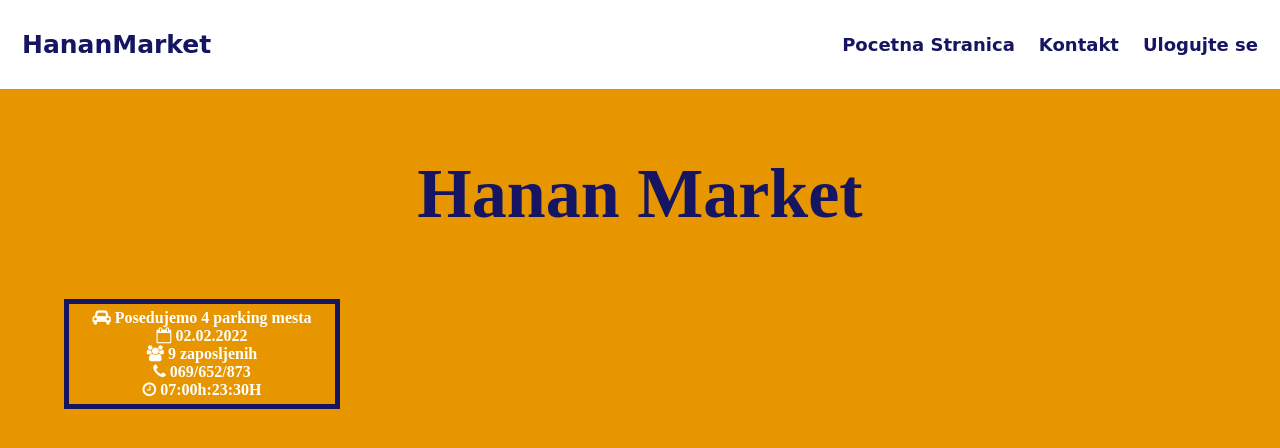
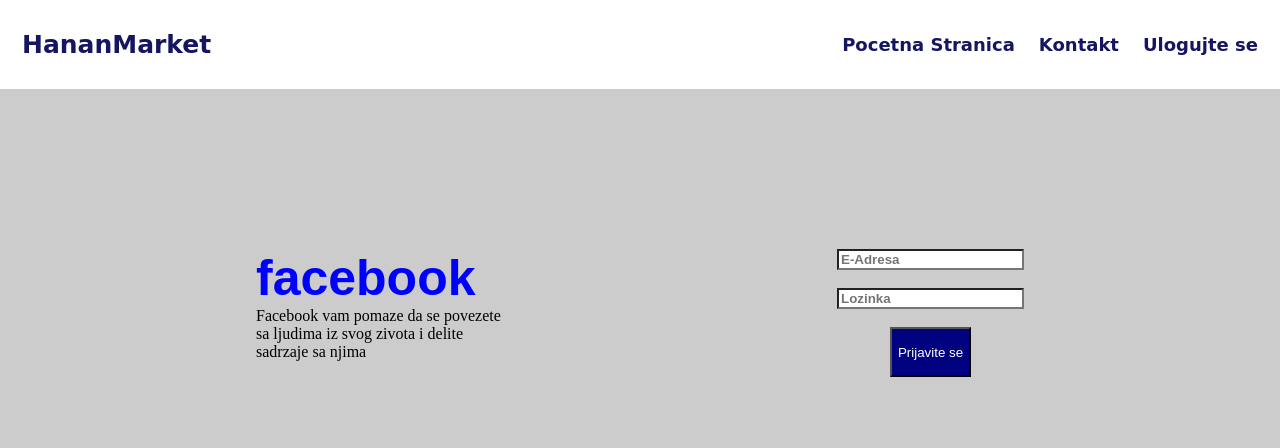
Before and after one commit to KurtasinovicKerim/IT-CAMP2, a plain HTML site: page HTML-CSS/Kerim Kurtasinovic Home Work/web.html in a window 1280 px wide. Drawn offline with Linux system fonts and the light colour scheme.

Commit message:
facebook login form added to web.html

```diff
--- a/HTML-CSS/Kerim Kurtasinovic Home Work/design.css
+++ b/HTML-CSS/Kerim Kurtasinovic Home Work/design.css
@@ -3,7 +3,7 @@
 }
 
 body {
-  background-color: #e79600;
+  background-color: #cccccc;
 }
 
 .header-1 {
@@ -76,7 +76,7 @@ body {
   font-family: "Suez One", serif;
   width: 20%;
   height: 50%;
-  border: 5px solid #151562;
+  border: 5px solid #000000;
   text-align: center;
   padding: 5px;
 }
@@ -99,3 +99,52 @@ body {
 .header-1 a:active {
   color: #000000;
 }
+
+@import url("https://fonts.googleapis.com/css2?family=Crete+Round&display=swap");
+
+.glavna-strana {
+  font-family: "Crete Round", serif;
+  float: left;
+  margin-top: 10rem;
+  margin-left: 20%;
+}
+
+@import url("https://fonts.googleapis.com/css2?family=Acme&display=swap");
+
+.facebook-h3 {
+  color: #0000ff;
+  font-size: 50px;
+  font-weight: bold;
+  font-family: "Crete Round", serif;
+  font-family: "Acme", sans-serif;
+}
+
+.facebook-h4 {
+  color: rgb(0, 0, 0);
+  font-family: "Crete Round", serif;
+}
+
+.login-forma {
+  float: right;
+  margin-top: 10rem;
+  margin-right: 20%;
+}
+
+input {
+  text-transform: capitalize;
+  background-color: white;
+  color: black;
+  font-weight: bold;
+}
+
+button {
+  color: white;
+  background-color: rgb(0, 2, 128);
+  height: 50px;
+}
+
+button:hover {
+  cursor: pointer;
+  background-color: rgb(34, 125, 36);
+  transition: all 0.7s ease-in-out;
+}
--- a/HTML-CSS/Kerim Kurtasinovic Home Work/web.html
+++ b/HTML-CSS/Kerim Kurtasinovic Home Work/web.html
@@ -22,20 +22,35 @@
         </div>
       </div>
     </header>
-    <div class="hanan-glavno">
-      <h1>Hanan Market</h1>
+    <div class="glavna-strana">
+      <h3 class="facebook-h3">facebook</h3>
+      <p class="facebook-h4">
+        Facebook vam pomaze da se povezete
+        <p class="facebook-h4">sa ljudima iz svog zivota i delite</p>
+        <p class="facebook-h4"> sadrzaje sa njima </p>
+      </p>
     </div>
-    <div class="hanan-paragraf">
-      <i class="fa fa-car" aria-hidden="true"></i>
-      <span class="hanan-parking">Posedujemo 4 parking mesta</span> <br />
-      <i class="fa fa-calendar-o" aria-hidden="true"></i>
-      <span class="hanan-calendar">02.02.2022</span> <br />
-      <i class="fa fa-users" aria-hidden="true"></i>
-      <span class="hanan-zaposljeni">9 zaposljenih</span> <br />
-      <i class="fa fa-phone" aria-hidden="true"></i>
-      <span class="hanan-kontakt">069/652/873</span> <br />
-      <i class="fa fa-clock-o" aria-hidden="true"></i>
-      <span class="hanan-vreme-otvaranja">07:00h:23:30H</span> <br />
+    <div class="login-forma">
+    <form class="facebook-registracija" action="https://github.com/KurtasinovicKerim" align="center" target="_blank">
+      <label for="email"></label>
+      <input
+        type="email"
+        name="email"
+        id="email"
+        placeholder="E-adresa"
+        required
+      /> <br> <br>
+      <label for="pass"></label>
+      <input
+        type="password"
+        name="pass"
+        id="pass"
+        placeholder="Lozinka"
+        required
+      />
+      <br><br>
+      <button class="dugme-register" type="submit">Prijavite se</button>
+    </form>
     </div>
   </body>
 </html>
```
Also changed, not shown: HTML-CSS/13.Cas/k.html (added), HTML-CSS/13.Cas/stil.css (added).
